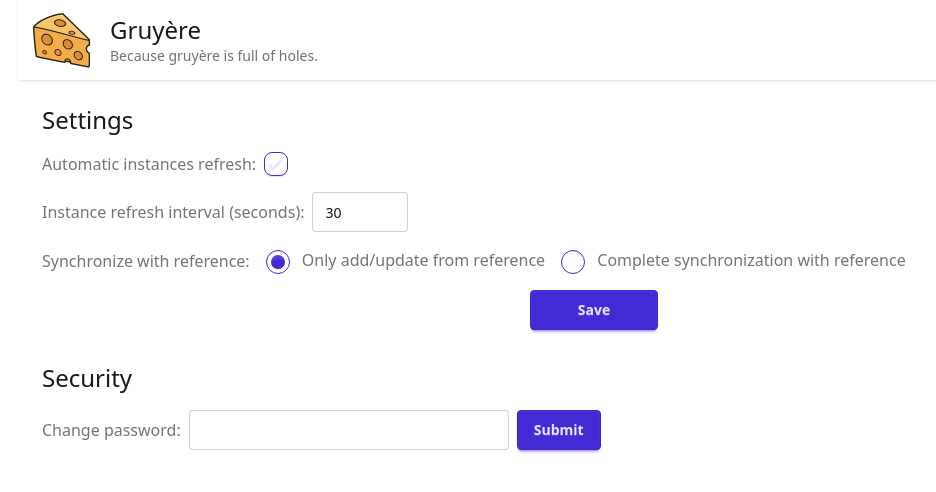
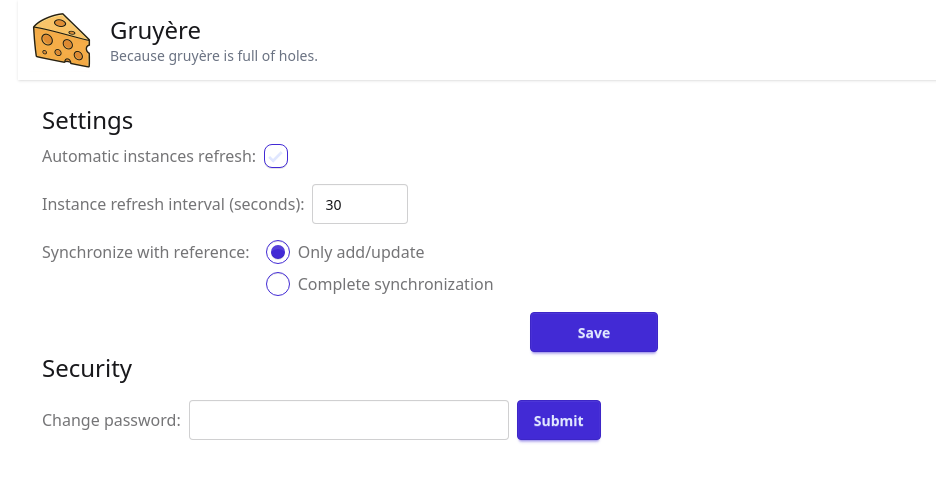
Before and after one commit to PRRPCHT/Gruyere, a SvelteKit app: page /settings in a window 1280 px wide. Shown: the top 492 px of the page, without its empty margins (46-982 px from the left). Built offline with nearby package versions, Linux system fonts and the light colour scheme; no server answers.

Commit message:
DOM cleaning

```diff
--- a/src/routes/+page.svelte
+++ b/src/routes/+page.svelte
@@ -271,8 +271,7 @@
 	});
 </script>
 
-<section class="flex flex-col gap-8">
-	<div class="flex flex-col gap-4">
+<section class="flex flex-col gap-4">
 	<h2 class="text-2xl">Pi-hole Instances</h2>
 	<div class="verflow-x-auto">
 		<table class="table">
@@ -326,7 +325,7 @@
 			</tbody>
 		</table>
 		<div class="m-4 flex flex-row justify-end gap-2">
-				<div class="tooltip" data-tip="Add a new Pi-hole instance">
+			<div class="tooltip tooltip-left" data-tip="Add a new Pi-hole instance">
 				<button
 					class="btn bg-gray-700 btn-sm hover:bg-primary"
 					onclick={() => (showAddInstancePanel = !showAddInstancePanel)}
@@ -376,39 +375,47 @@
 						<Error message="The API key field is required." />
 					{/if}
 					<div class="flex flex-col gap-2" class:text-error={form?.missingName}>
-							<label class="label">Instance name</label>
+						<label class="label" for="instanceName">Instance name</label>
 						<input
 							type="text"
 							class="input w-full"
 							bind:value={editInstanceName}
 							name="name"
+							id="instanceName"
 							class:border-error={form?.missingName}
 						/>
 					</div>
 					<div class="flex flex-col gap-2" class:text-error={form?.missingUrl}>
-							<label class="label">Instance URL</label>
+						<label class="label" for="instanceUrl">Instance URL</label>
 						<input
 							type="text"
 							class="input w-full"
 							bind:value={editInstanceUrl}
 							name="url"
+							id="instanceUrl"
 							class:border-error={form?.missingUrl}
 						/>
 					</div>
 					<div class="flex flex-col gap-2" class:text-error={form?.missingApiKey}>
-							<label class="label">API Key</label>
+						<label class="label" for="instanceApiKey">API Key</label>
 						<input
 							type="text"
 							class="input w-full"
 							bind:value={editInstanceApiKey}
 							name="apiKey"
+							id="instanceApiKey"
 							class:border-error={form?.missingApiKey}
 						/>
 					</div>
 					{#if piHoleInstances.length > 1}
 						<div class="flex flex-col gap-2">
-								<label class="label">Is Reference</label>
-								<select class="select w-full" bind:value={editIsReference} name="isReference">
+							<label class="label" for="isReference">Is Reference</label>
+							<select
+								class="select w-full"
+								bind:value={editIsReference}
+								name="isReference"
+								id="isReference"
+							>
 								<option value={true}>True</option>
 								<option value={false}>False</option>
 							</select>
@@ -467,35 +474,38 @@
 						<Error message="The API key field is required." />
 					{/if}
 					<div class:text-error={form?.missingName}>
-							<label class="label">Instance name</label>
+						<label class="label" for="instanceName">Instance name</label>
 						<input
 							type="text"
 							class="input w-full"
 							placeholder="Instance name"
 							bind:value={newInstanceName}
 							name="name"
+							id="instanceName"
 							class:border-error={form?.missingName}
 						/>
 					</div>
 					<div class:text-error={form?.missingUrl}>
-							<label class="label">Instance URL</label>
+						<label class="label" for="instanceUrl">Instance URL</label>
 						<input
 							type="text"
 							class="input w-full"
 							placeholder="https://pihole.example.com:port"
 							bind:value={newInstanceUrl}
 							name="url"
+							id="instanceUrl"
 							class:border-error={form?.missingUrl}
 						/>
 					</div>
 					<div class:text-error={form?.missingApiKey}>
-							<label class="label">API Key</label>
+						<label class="label" for="instanceApiKey">API Key</label>
 						<input
 							type="text"
 							class="input w-full"
 							placeholder="1234567890"
 							bind:value={newInstanceApiKey}
 							name="apiKey"
+							id="instanceApiKey"
 							class:border-error={form?.missingApiKey}
 						/>
 					</div>
@@ -509,7 +519,8 @@
 			</div>
 		</dialog>
 	{/if}
-	</div>
+</section>
+<section class="flex flex-col gap-4">
 	<div class="flex flex-col gap-8">
 		<div class="flex flex-col gap-4">
 			<h2 class="text-2xl">DNS Blocking - All instances</h2>
@@ -566,18 +577,24 @@
 					<Error message="The time scale field is required." />
 				{/if}
 				<div class="flex flex-col gap-2" class:text-error={pauseDNSBlockingError}>
-					<label class="label">Duration</label>
+					<label class="label" for="duration">Duration</label>
 					<input
 						type="number"
 						class="input w-full"
 						bind:value={pauseDNSBlockingDuration}
 						name="duration"
+						id="duration"
 						class:border-error={pauseDNSBlockingError}
 					/>
 				</div>
 				<div class="flex flex-col gap-2" class:text-error={form?.missingTimeScale}>
-					<label class="label">Time scale</label>
-					<select class="select w-full" bind:value={pauseDNSBlockingTimeScale} name="timeScale">
+					<label class="label" for="timeScale">Time scale</label>
+					<select
+						class="select w-full"
+						bind:value={pauseDNSBlockingTimeScale}
+						name="timeScale"
+						id="timeScale"
+					>
 						{#each Object.values(PauseDurationTimeScale) as timeScale}
 							<option value={timeScale}>{timeScale}</option>
 						{/each}
@@ -594,6 +611,8 @@
 			</div>
 		</dialog>
 	{/if}
+</section>
+<section class="flex flex-col gap-4">
 	<div class="toast flex flex-col gap-2">
 		{#each toasts as toast}
 			<SuccessToast status={toast.status} />
--- a/src/routes/settings/+page.svelte
+++ b/src/routes/settings/+page.svelte
@@ -45,8 +45,7 @@
 	}
 </script>
 
-<section class="flex flex-col gap-8">
-	<div class="flex flex-col gap-4">
+<section class="flex flex-col gap-2">
 	<h1 class="text-2xl">Settings</h1>
 	<form
 		class="flex flex-col gap-4"
@@ -109,12 +108,13 @@
 				disabled={!instanceRefresh}
 			/>
 		</div>
-			<div class="flex flex-row gap-4">
+		<div class="flex flex-row items-start gap-4">
 			<label for="sync" class="label">Synchronize with reference: </label>
-				<div id="sync">
+			<div class="flex flex-col gap-2">
+				<div id="sync" class="no-wrap flex flex-row gap-2">
 					<input
 						type="radio"
-						class="radio me-2 bg-base-100 radio-primary"
+						class="radio bg-base-100 radio-primary"
 						bind:group={synchronizeWithReference}
 						id="synchronizeWithReference"
 						name="synchronizeWithReference"
@@ -123,30 +123,27 @@
 						class:border-error={form?.missingSynchronizeWithReference}
 						class:text-error={form?.missingSynchronizeWithReference}
 					/>
-					<label for="synchronizeWithReference" class="label"
-						>Only add/update from reference
-					</label>
+					<label for="synchronizeWithReference" class="label">Only add/update </label>
 				</div>
 
-				<div>
+				<div class="no-wrap flex flex-row gap-2">
 					<input
 						type="radio"
-						class="radio me-2 bg-base-100 radio-primary"
+						class="radio bg-base-100 radio-primary"
 						bind:group={synchronizeWithReference}
 						id="synchronizeWithReference"
 						name="synchronizeWithReference"
 						value={SynchronizationMode.COMPLETE}
 						checked={synchronizeWithReference === SynchronizationMode.COMPLETE}
 					/>
-					<label for="synchronizeWithReference" class="label"
-						>Complete synchronization with reference
-					</label>
+					<label for="synchronizeWithReference" class="label">Complete synchronization </label>
+				</div>
 			</div>
 		</div>
 		<button class="btn mx-auto w-32 btn-primary" type="submit">Save</button>
 	</form>
-	</div>
-	<div class="flex flex-col gap-4">
+</section>
+<section class="flex flex-col gap-4">
 	<h1 class="text-2xl">Security</h1>
 	<form
 		class="flex flex-col gap-4"
@@ -187,7 +184,8 @@
 			<button class="btn btn-primary" type="submit">Submit</button>
 		</div>
 	</form>
-	</div>
+</section>
+<section class="flex flex-col gap-4">
 	<div class="toast flex flex-col gap-2">
 		{#each toasts as toast}
 			<SuccessToast status={toast.status} />
```
Lines whose indentation alone changed are shown as unchanged.
